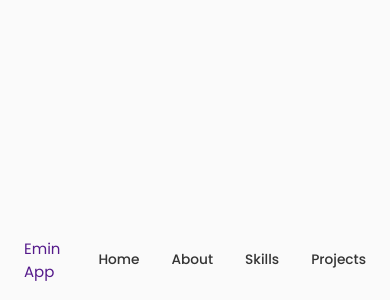
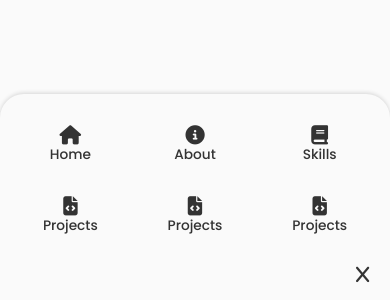
Before and after one commit to emin-apm/Portfolio, a React (Vite) app in the folder MyPortfolio/: page / in a window 390 px wide. Shown: the part 544-844 px from the top of the page. Built offline with nearby package versions, Linux system fonts and the light colour scheme.

Commit message:
bottom on tablet navbar

```diff
--- a/MyPortfolio/src/components/Header/Header.jsx
+++ b/MyPortfolio/src/components/Header/Header.jsx
@@ -8,7 +8,7 @@ export default function Header({ title = "Header" }) {
           <a href="" className={styles.nav__logo}>
             Emin App
           </a>
-          <div className="nav__menu">
+          <div className={styles.nav__menu}>
             <ul className={styles.nav__list}>
               <li className={styles.nav__item}>
                 <a href="#home" className={styles.nav__link}>
@@ -38,6 +38,22 @@ export default function Header({ title = "Header" }) {
                   Projects
                 </a>
               </li>
+              <li className={styles.nav__item}>
+                <a href="#projects" className={styles.nav__link}>
+                  <i
+                    className={`fa-solid fa-file-code ${styles.nav__icon}`}
+                  ></i>
+                  Projects
+                </a>
+              </li>
+              <li className={styles.nav__item}>
+                <a href="#projects" className={styles.nav__link}>
+                  <i
+                    className={`fa-solid fa-file-code ${styles.nav__icon}`}
+                  ></i>
+                  Projects
+                </a>
+              </li>
             </ul>
             <i className={`fa-solid fa-x ${styles.nav__close}`}></i>
           </div>
--- a/MyPortfolio/src/components/Header/HeaderStyles.module.css
+++ b/MyPortfolio/src/components/Header/HeaderStyles.module.css
@@ -61,5 +61,40 @@
         height: 5rem;
     }
 
-    .nav__menu {}
+    .nav__menu {
+        position: fixed;
+        bottom: 0;
+        left: 0;
+        width: 100%;
+        background-color: var(--body-color);
+        padding: 2rem 1.5rem 4rem;
+        box-shadow: 0 -1px 4px rgba(0, 0, 0, 0.15);
+        border-radius: 1.5rem 1.5rem 0 0;
+        transition: .3s;
+    }
+
+    .nav__list {
+        display: grid;
+        grid-template-columns: repeat(3, 1fr);
+        gap: 2rem;
+    }
+
+    .nav__icon {
+        font-size: 1.2rem;
+    }
+
+    .nav__close {
+        position: absolute;
+        right: 1.3rem;
+        bottom: 1rem;
+        font-size: 1.1rem;
+        cursor: pointer;
+        color: var(--title-color);
+    }
+
+    .nav__icon,
+    .nav__close,
+    .nav__toggle {
+        display: block !important;
+    }
 }
```
